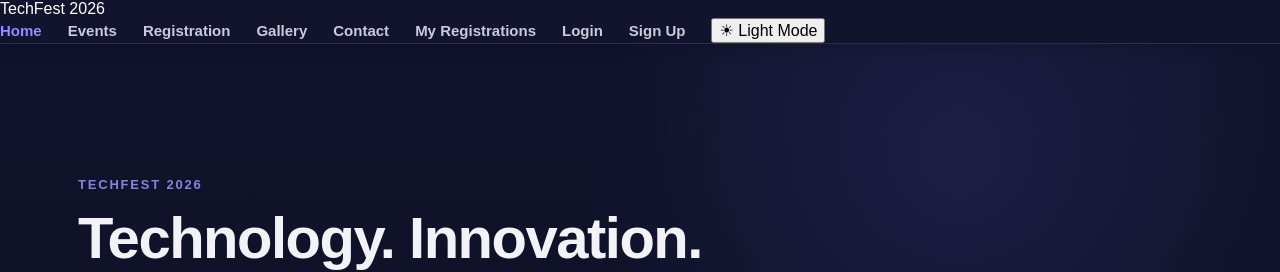
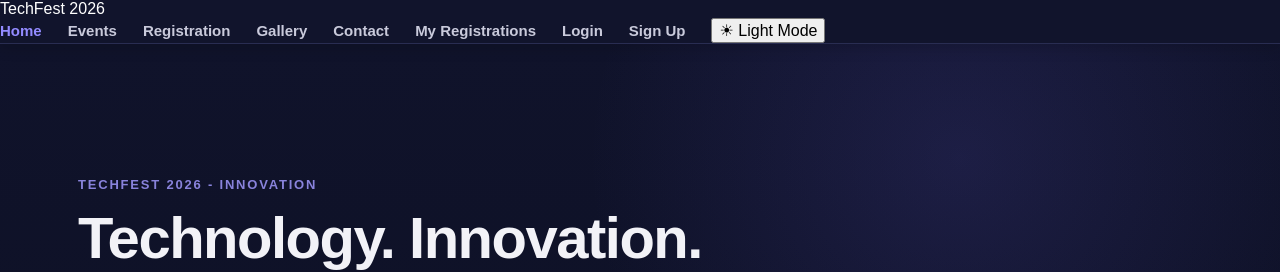
Before and after one commit to Sharon-RJ/TechFest2026-MERN, a React (Vite) app in the folder techfest2026-react/: page / in a window 1280 px wide. Shown: the top 272 px of the page. Built offline with nearby package versions, Linux system fonts and the light colour scheme; no server answers.

Commit message:
Update hero title in feature branch

```diff
--- a/techfest2026-react/src/pages/Home.jsx
+++ b/techfest2026-react/src/pages/Home.jsx
@@ -29,8 +29,8 @@ function Home() {
         <div className="hero-content">
 
           <p className="hero-label">
-            TECHFEST 2026
-          </p>
+  TECHFEST 2026 - INNOVATION
+</p>
 
           <h1>
             Technology. Innovation.<br />
```
